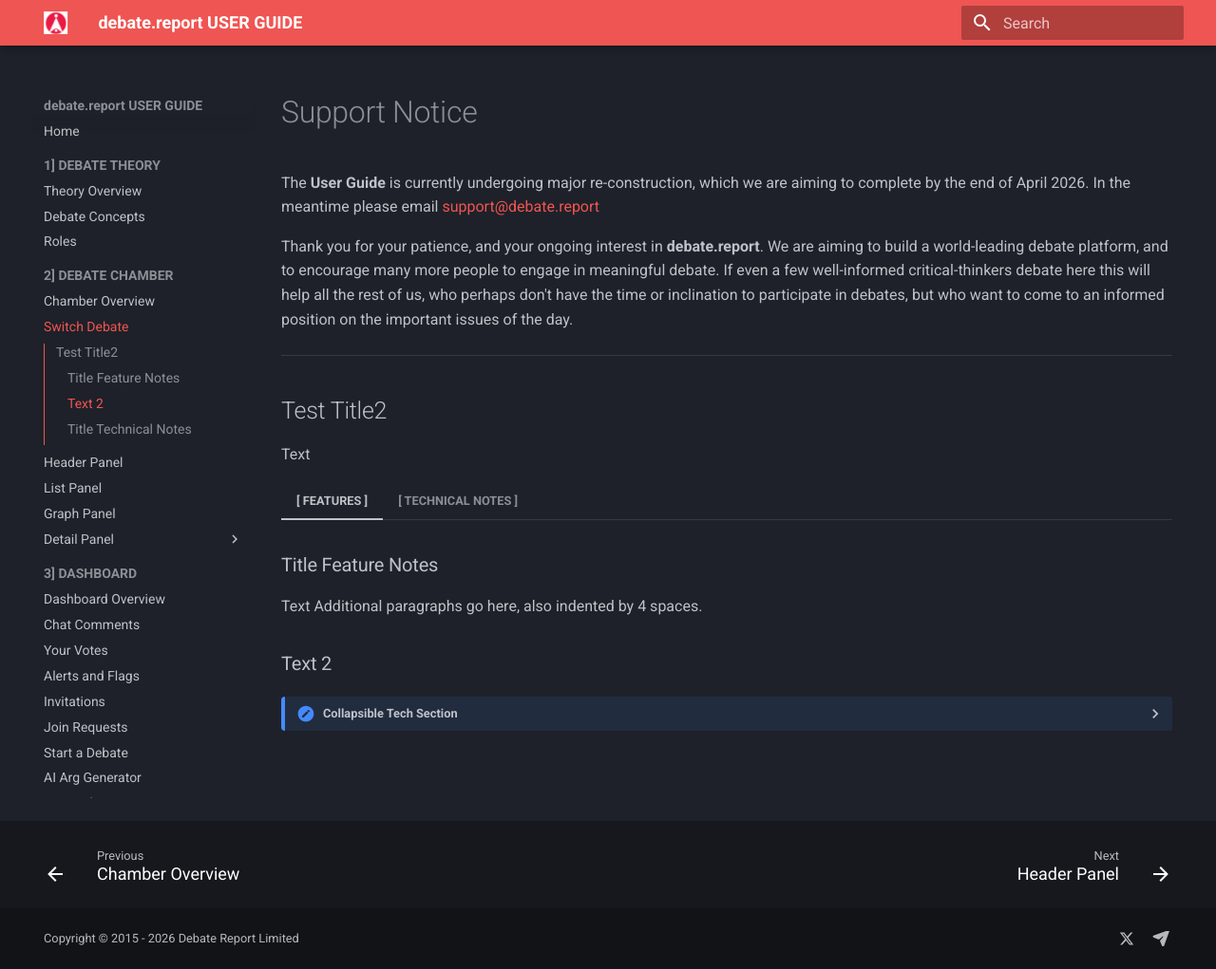
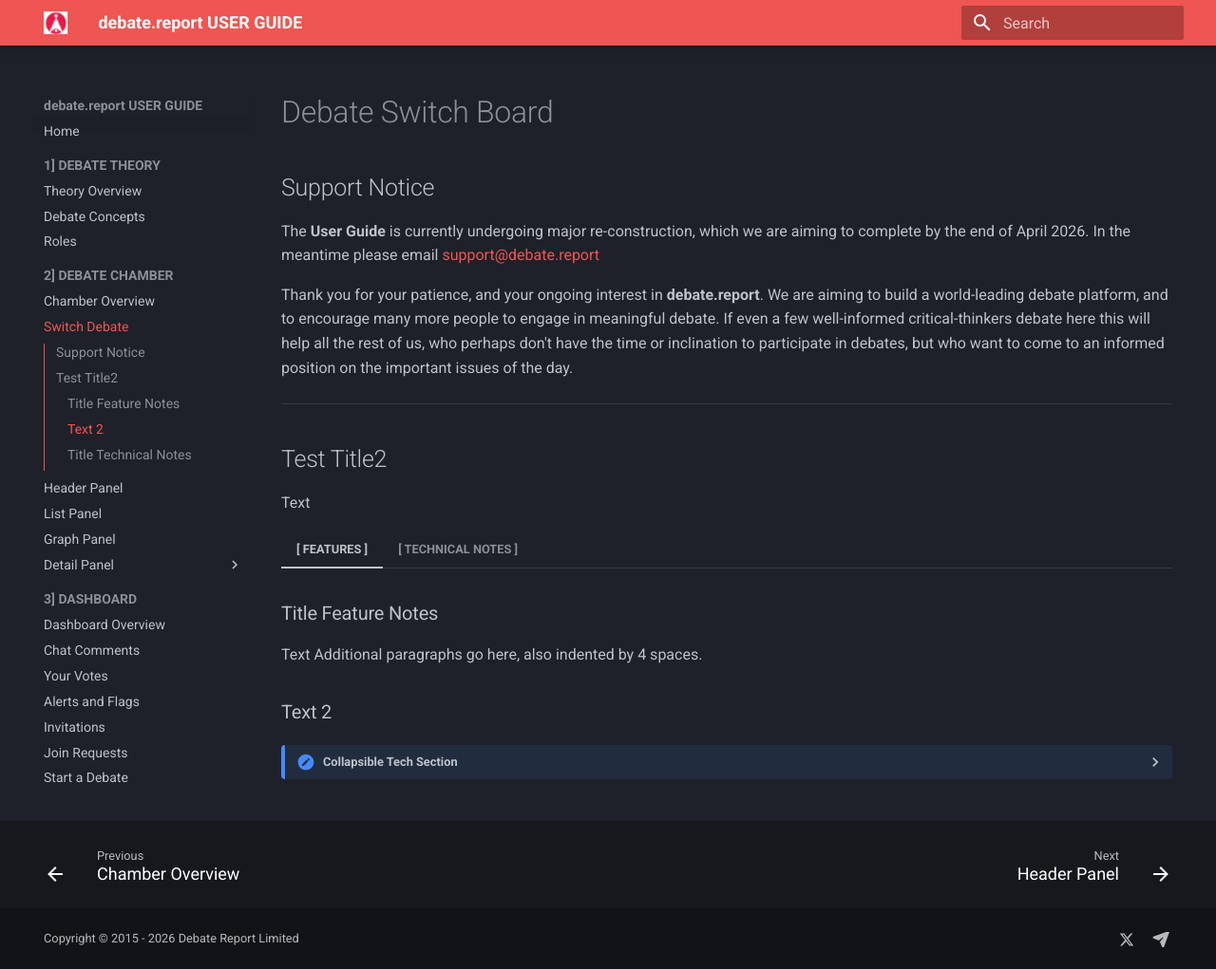
Before and after one commit to datweeds/debate, an MkDocs documentation site: the page built from docs/chamber/switch.md, in a window 1280 px wide and 1021 px high. Shown: the whole window at 95% size. Built offline with MkDocs 1.6.1 and Material for MkDocs 9.7.7, drawn with Linux system fonts in a browser that asks for light colours.

Commit message:
Update switch.md

```diff
--- a/docs/chamber/switch.md
+++ b/docs/chamber/switch.md
@@ -1,4 +1,5 @@
-# Support Notice
+# Debate Switch Board
+## Support Notice
 The **User Guide** is currently undergoing major re-construction, which we are aiming to complete by the end of April 2026. In the meantime please email [support@debate.report](mailto:support@debate.report)
 
 Thank you for your patience, and your ongoing interest in **debate.report**. We are aiming to build a world-leading debate platform, and to encourage many more people to engage in meaningful debate. If even a few well-informed critical-thinkers debate here this will help all the rest of us, who perhaps don't have the time or inclination to participate in debates, but who want to come to an informed position on the important issues of the day.
```
